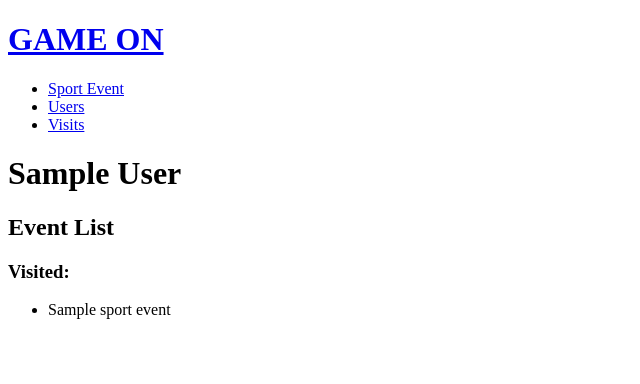
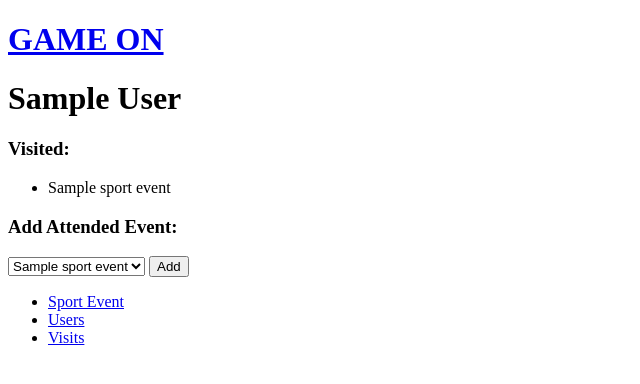
Before and after one commit to Stuart-Ure/Game-on---Flask-APP-, a Flask app: page /users/1 in a window 1280 px wide. Shown: the top 384 px of the page, without its empty margins (0-640 px from the left). Run offline with Flask 3, Linux system fonts and the light colour scheme; tables that the repository leaves empty hold one stand-in row (values such as "Sample post").

Commit message:
more code added for updating if user has attended event

```diff
--- a/controllers/user_controller.py
+++ b/controllers/user_controller.py
@@ -23,5 +23,18 @@ def users():
 def show_users(id):
     user = User.query.get(id)
     sport_events = user.sport_events  # Access sport_events through the new relationship
+    all_sport_events = SportEvent.query.all()
+    return render_template('users/show.jinja', user=user, sport_events=sport_events,  all_sport_events=all_sport_events)
 
-    return render_template('users/show.jinja', user=user, sport_events=sport_events)
+@users_blueprint.route('/users/<int:id>/add_attended_event', methods=['POST'])
+def add_attended_event(id):
+    user = User.query.get(id)
+    event_id = request.form.get('event_id')
+
+    if event_id:
+        # Update the database to mark the event as attended by the user
+        visit = Visit(user_id=user.id, sport_event_id=event_id)
+        db.session.add(visit)
+        db.session.commit()
+
+    return redirect(f"/users/{user.id}")
--- a/controllers/visit_controller.py
+++ b/controllers/visit_controller.py
@@ -6,3 +6,9 @@ from models.visits import Visit
 from app import db
 
 visits_blueprint = Blueprint("visits", __name__)
+
+
+@visits_blueprint.route("/visits")
+def visits():
+    visits = Visit.query.all()
+    return render_template("visits/index.jinja", visits = visits)
--- a/models/user.py
+++ b/models/user.py
@@ -7,6 +7,8 @@ class User(db.Model):
     name = db.Column(db.String(64))
     visits = db.relationship('Visit', backref='user')
     sport_events = db.relationship('SportEvent', secondary='visits')
+    attended_events = db.relationship('SportEvent', secondary='visits')
+
 
 
     def __repr__(self):
--- a/templates/base.jinja
+++ b/templates/base.jinja
@@ -4,9 +4,13 @@
     <title>Game On</title>
 </head>
  <header>
+
       <h1><b><a href = "/"> GAME ON</b></h1></a>
     </header>
 <body>
+  {% block content %}
+
+    {% endblock %}
   <main class="flex flex--row">
     <nav>
       <ul>
@@ -21,10 +25,6 @@
         </li>
       </ul>
     </nav>
-
-
-    {% block content %}
-    {% endblock %}
   </main>
 </body>
 </html>
--- a/templates/users/index.jinja
+++ b/templates/users/index.jinja
@@ -1,5 +1,5 @@
 
-
+{% extends 'base.jinja' %}
 {% block content %}
 <h1>Users</h1>
 
--- a/templates/users/show.jinja
+++ b/templates/users/show.jinja
@@ -1,24 +1,7 @@
-{# {% extends 'base.jinja' %}
-{% block content %}
-
-    <header> <h1><b> GAME ON</b> </h1> </header>
-    <h1> {{user.name}} </h1>
-    <h2> event list</h2>
-    <h3>Visited:</h3>
-<ul>
-    {% for sport_event in user.sport_events %}
-<li>{{ sport_event.name }}</li>
-    {% endfor %}
-</ul>
-    {%endblock%} #}
-
-
-
 {% extends 'base.jinja' %}
 
 {% block content %}
     <h1>{{ user.name }}</h1>
-    <h2>Event List</h2>
 
     <h3>Visited:</h3>
     <ul>
@@ -26,4 +9,13 @@
             <li>{{ sport_event.name }}</li>
         {% endfor %}
     </ul>
+    <h3>Add Attended Event:</h3>
+    <form action="/users/{{ user.id }}/add_attended_event" method="post">
+        <select name="event_id">
+            {% for sport_event in all_sport_events %}
+                <option value="{{ sport_event.id }}">{{ sport_event.name }}</option>
+            {% endfor %}
+        </select>
+        <button type="submit">Add</button>
+    </form>
 {% endblock %}
```
Also changed, not shown: templates/visits/index.jinja (added, +26 -0 lines), templates/visits/base.jinja (deleted).
